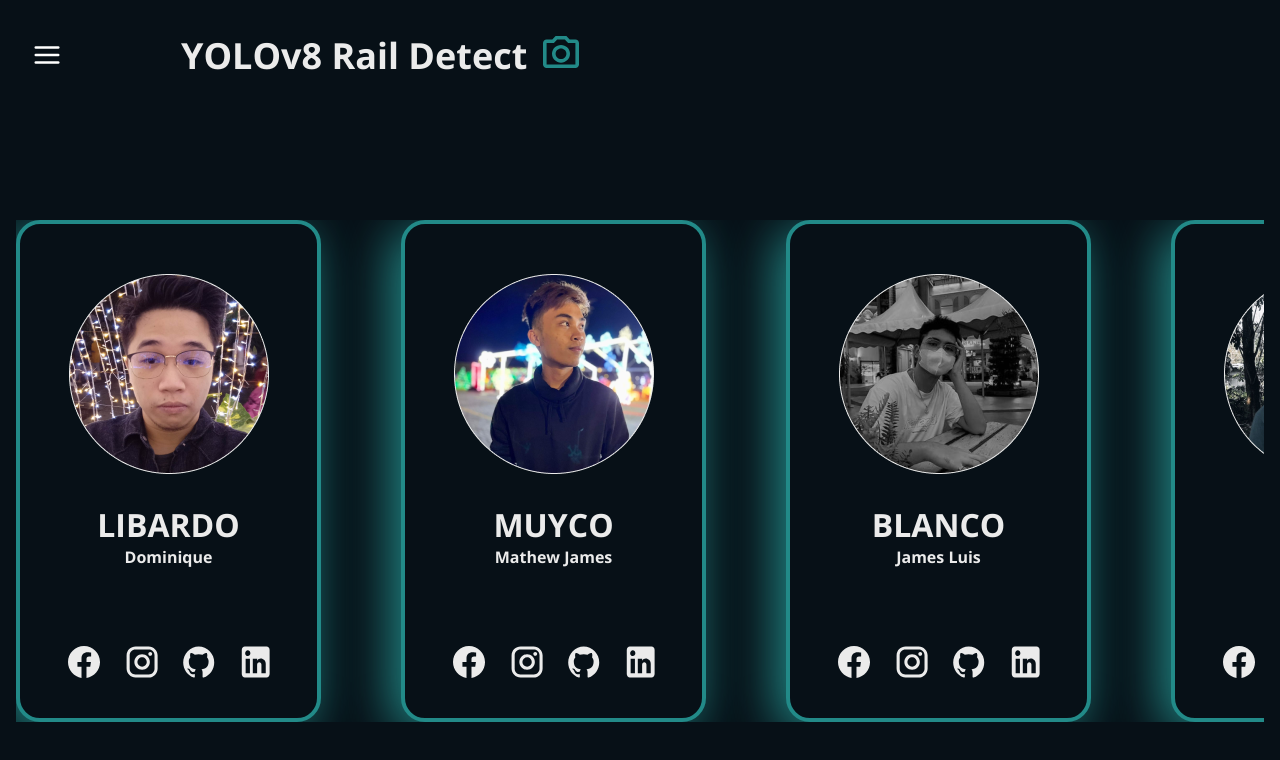
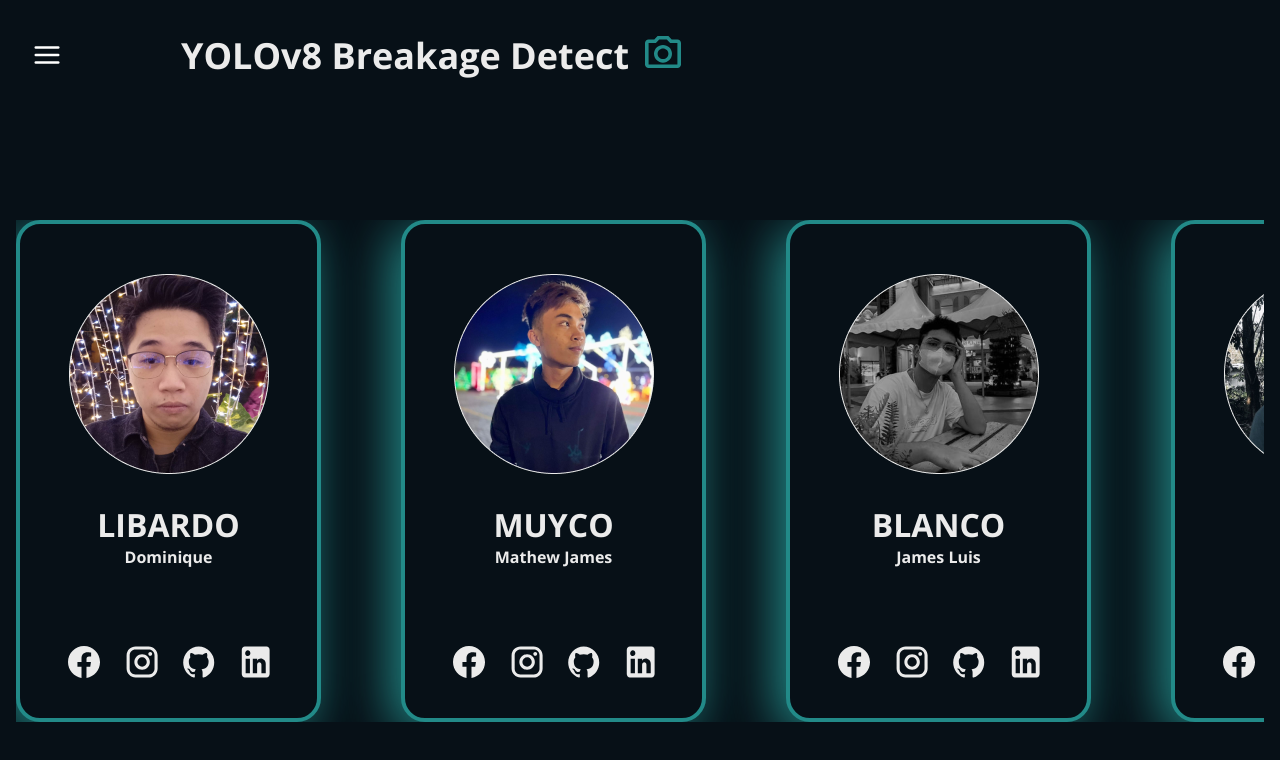
Before and after one commit to YouDontSayIt-dev/Detection-of-Breakages-Over-Railway-Tracks-Using-YOLOv8-Model, a React (Create React App) app in the folder thesis-webapp/: page /aboutus in a window 1280 px wide. Shown: the top 760 px of the page. Built offline with nearby package versions, Linux system fonts and the light colour scheme.

Commit message:
change railway detect to breakage detect

```diff
--- a/thesis-webapp/src/components/Sidebar.jsx
+++ b/thesis-webapp/src/components/Sidebar.jsx
@@ -31,8 +31,8 @@ const Sidebar = ({ activePage }) => {
     } else {
       return (
         <div className="flex rounded-tr-customSidebar">
-          <div className="w-[80%] text-ebony text-justify text-shadow-md text-3xl font-bold mt-9 ml-6">
-          <NavLink to="/">RAIL DETECT</NavLink>
+          <div className="w-[80%] text-ebony text-justify text-shadow-md text-2xl font-bold mt-9 ml-6">
+          <NavLink to="/">BREAKAGE DETECT</NavLink>
           </div>
           <div
             className="w-[20%] flex justify-end cursor-pointer text-center mt-10 mr-8"
--- a/thesis-webapp/src/pages/AboutUs.jsx
+++ b/thesis-webapp/src/pages/AboutUs.jsx
@@ -24,7 +24,7 @@ const AboutUs = () => {
           {/* LEFT ITEMS */}
           <div className="flex">
             <h1 className="text-xl lg:text-4xl font-bold text-justify text-ebony">
-              YOLOv8 Rail Detect
+              YOLOv8 Breakage Detect
             </h1>
             <svg
               width="15"
--- a/thesis-webapp/src/pages/HomePage.jsx
+++ b/thesis-webapp/src/pages/HomePage.jsx
@@ -8,13 +8,13 @@ function HomePage() {
     <div className="flex  lg:flex-row min-h-screen font-Open [background:linear-gradient(0deg,rgba(34,138,136,0.5)_0%,rgba(7,16,23,0)_100%)] relative">
       <div className="w-full lg:w-3/5 px-3 lg:pl-32 pt-[20px] lg:pt-[200px]">
         <div>
-          <h2 className="text-[#EBEBEB] font-bold text-base text-center lg:text-left md:text-4xl leading-normal lg:text-[56px] md:pb-4">
+          <h2 className="text-[#EBEBEB] font-bold text-base text-center lg:text-left md:text-2xl leading-normal lg:text-5xl md:pb-4">
             WELCOME TO
           </h2>
 
           <div className="flex w-full xl:w-[1030px] justify-center lg:justify-normal ">
-            <h1 className="text-[#EBEBEB] relative drop-shadow-2xl [text-shadow:0px_0px_20px_#228a88] font-bold text-[37px] md:text-7xl lg:text-9xl pb-8 lg:pb-4 text-center lg:text-justify tracking-widest">
-              RAIL DETECT
+            <h1 className="text-[#EBEBEB] relative drop-shadow-2xl [text-shadow:0px_0px_20px_#228a88] font-bold leading-none text-[37px] md:text-6xl lg:text-[90px] pb-8 lg:pb-4 text-center lg:text-justify tracking-widest">
+              BREAKAGE DETECT
             </h1>
             <svg
               width="15"
--- a/thesis-webapp/src/pages/YOLOv8_Inference.jsx
+++ b/thesis-webapp/src/pages/YOLOv8_Inference.jsx
@@ -95,7 +95,7 @@ const Yolov8Inference = () => {
     <div className="flex flex-col w-full h-full bg-customBackground overflow-x-hidden">
       {/* SIDEBAR COMPONENT  */}
       <Sidebar activePage={location.pathname} />
-      <Header>YOLOv8 Rail Detect</Header>
+      <Header>YOLOv8 Breakage Detect</Header>
 
       {/* CONTAINER FOR BUTTONS */}
       <div className=" flex flex-col lg:flex-row justify-center lg:space-x-[100px] items-center z-10 mx-6">
--- a/thesis-webapp/src/pages/YOLOv8_Realtime.jsx
+++ b/thesis-webapp/src/pages/YOLOv8_Realtime.jsx
@@ -14,7 +14,7 @@ const Yolov8Realtime = () => {
       {/* SIDEBAR COMPONENT  */}
       <Sidebar activePage={location.pathname} />
       <Header>
-        Yolov8 Rail Detect
+        Yolov8 Breakage Detect
       </Header>
 
 
```
